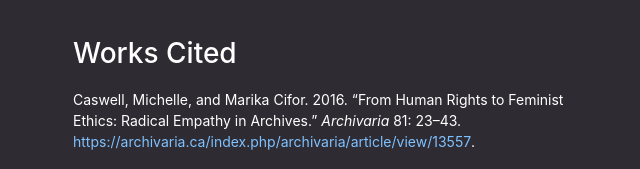
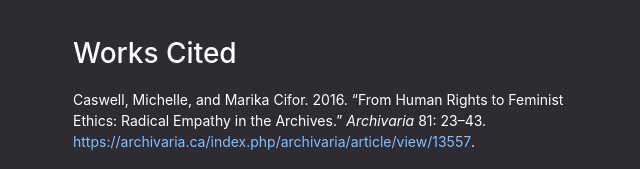
Before and after one commit to heleix/emulation-resources, a plain HTML site: page conclusion.html in a window 1280 px wide. Shown: the part 1074-1243 px from the top of the page, 497-1137 px from the left. Drawn offline with Linux system fonts and the light colour scheme; files whose address does not match are found by name.

Commit message:
Minor citation revision

```diff
--- a/conclusion.html
+++ b/conclusion.html
@@ -49,7 +49,7 @@
         <br>
         <h1>Works Cited</h1>
 
-        <p>Caswell, Michelle, and Marika Cifor. 2016. “From Human Rights to Feminist Ethics: Radical Empathy in Archives.” <i>Archivaria</i> 81: 23–43. <a href="https://archivaria.ca/index.php/archivaria/article/view/13557" target="_blank">https://archivaria.ca/index.php/archivaria/article/view/13557<span class="screen-reader-only">(opens in a new tab)</span></a>.</p>
+        <p>Caswell, Michelle, and Marika Cifor. 2016. “From Human Rights to Feminist Ethics: Radical Empathy in the Archives.” <i>Archivaria</i> 81: 23–43. <a href="https://archivaria.ca/index.php/archivaria/article/view/13557" target="_blank">https://archivaria.ca/index.php/archivaria/article/view/13557<span class="screen-reader-only">(opens in a new tab)</span></a>.</p>
 
         <p>Cochrane, Euan. 2018, November 23. "Designing a Universal Virtual Interactor (UVI) for digital objects." Digital Preservation Coalition. <a href="https://www.dpconline.org/blog/wdpd/designing-a-uvi-for-digital-objects" target="_blank">https://www.dpconline.org/blog/wdpd/designing-a-uvi-for-digital-objects/<span class="screen-reader-only">(opens in a new tab)</span></a>.
 
```
